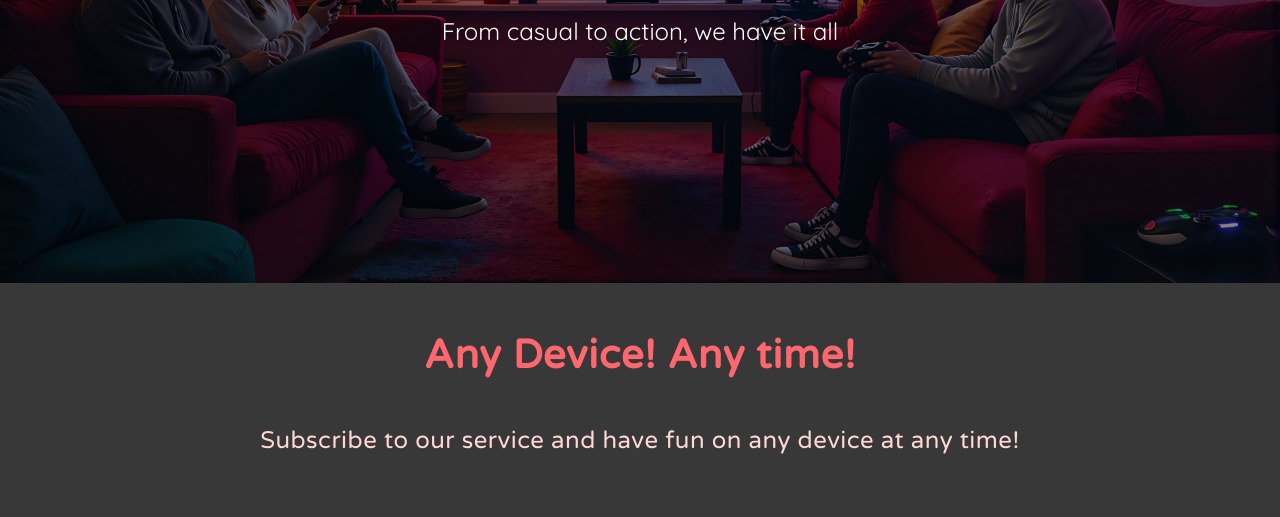
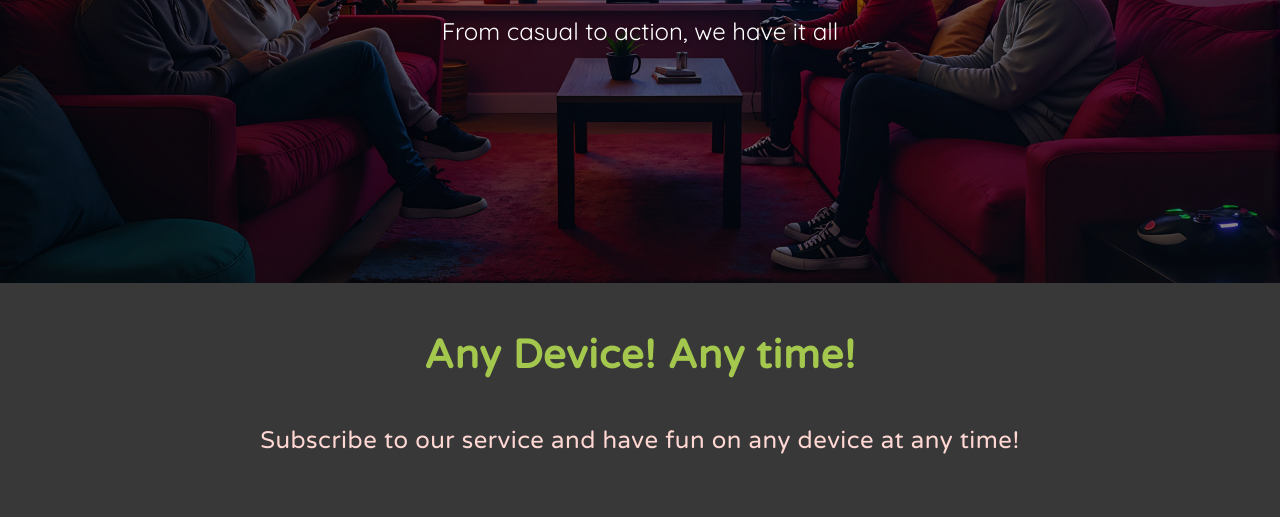
Before and after one commit to adavice/wellnence-terms, a website: page index.html in a window 1280 px wide. Shown: the part 430-947 px from the top of the page. Drawn offline with nearby package versions, Linux system fonts and the light colour scheme; files whose address does not match are found by name.

Commit message:
Update style.css

```diff
--- a/css/style.css
+++ b/css/style.css
@@ -1,6 +1,6 @@
 :root {
     /* Light Theme (default) */
-    --primary: #a4c74d;
+    --primary: #a4c74d!important;
     --secondary: #ff9a8b;
     --accent: #20c997;
     --background: #ffffff;
```
